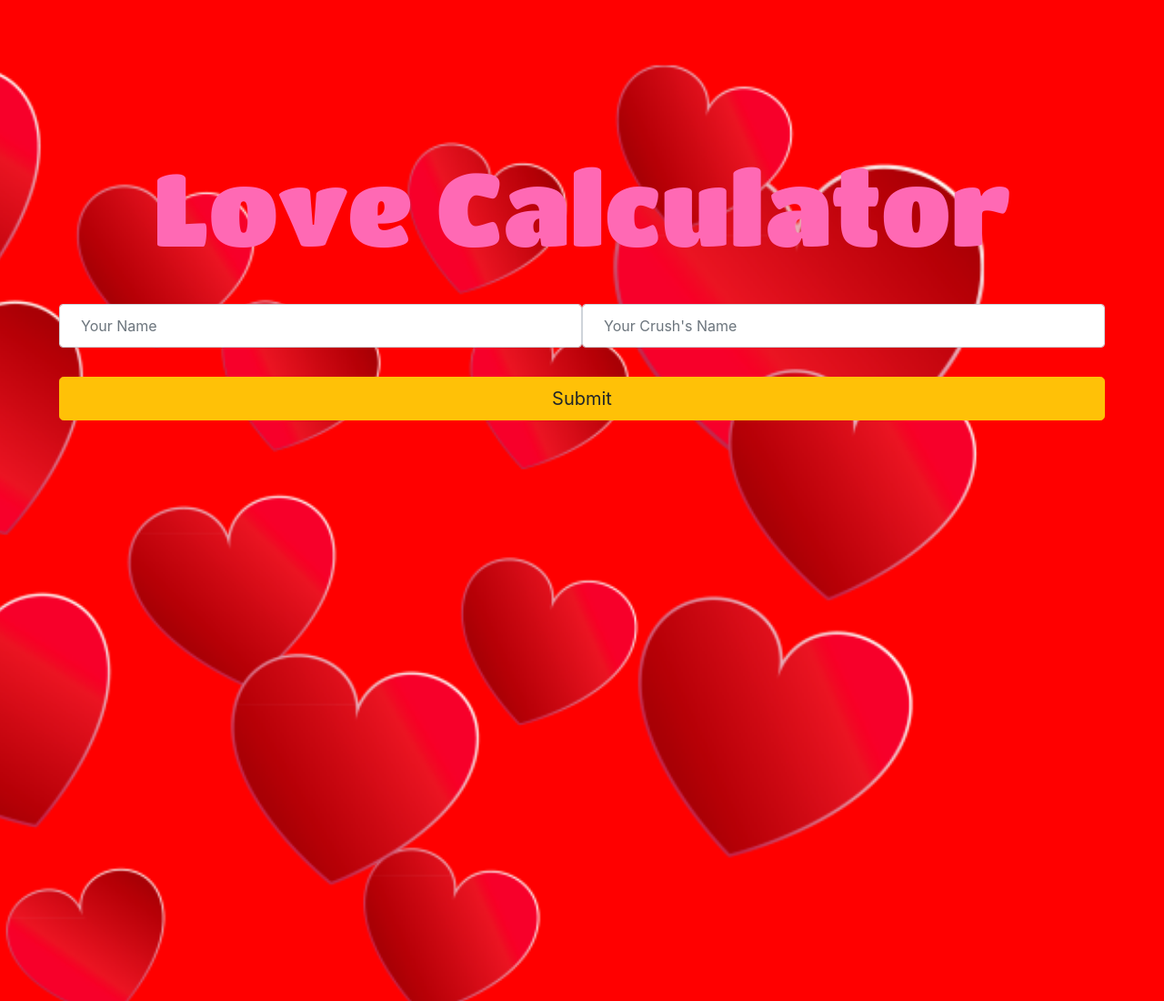
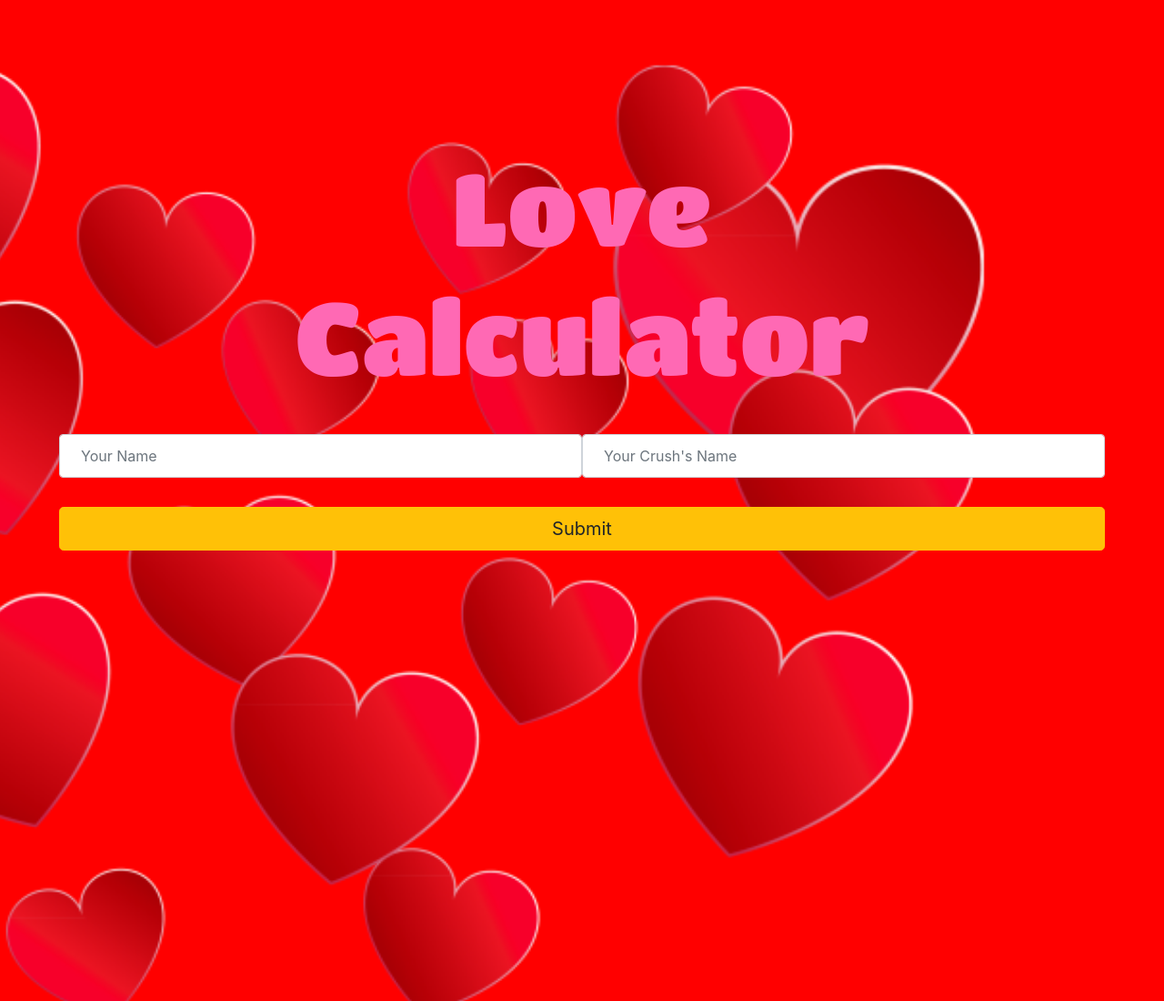
Before and after one commit to KathitShah/jslovecalc, a plain HTML site: page index.html in a window 1280 px wide. Shown: the top 1100 px of the page at 91% size. Drawn offline with nearby package versions, Linux system fonts and the light colour scheme.

Commit message:
Update index.html

```diff
--- a/index.html
+++ b/index.html
@@ -16,7 +16,8 @@
 <body>
     <img class="image" src="images/hear.png" alt="heart-img">
     <div class="row">
-    <h1 class="col-md-12 heading">Love Calculator</h1>
+    <h1 class="col-md-12 heading">Love</h1>
+    <h1 class="col-md-12 heading">Calculator</h1>
     </div>
     <div id="hide">
       <div class="row">
```
